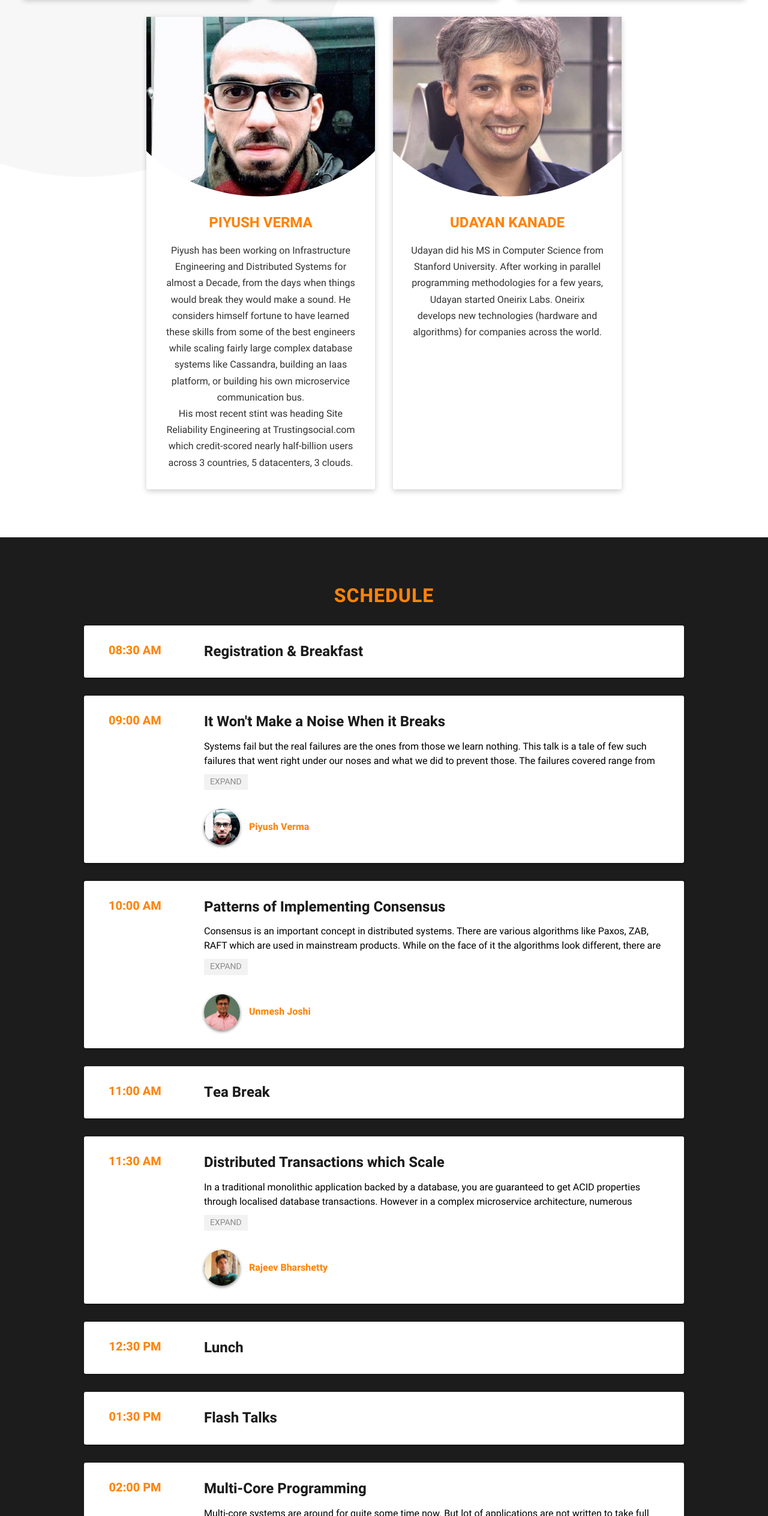
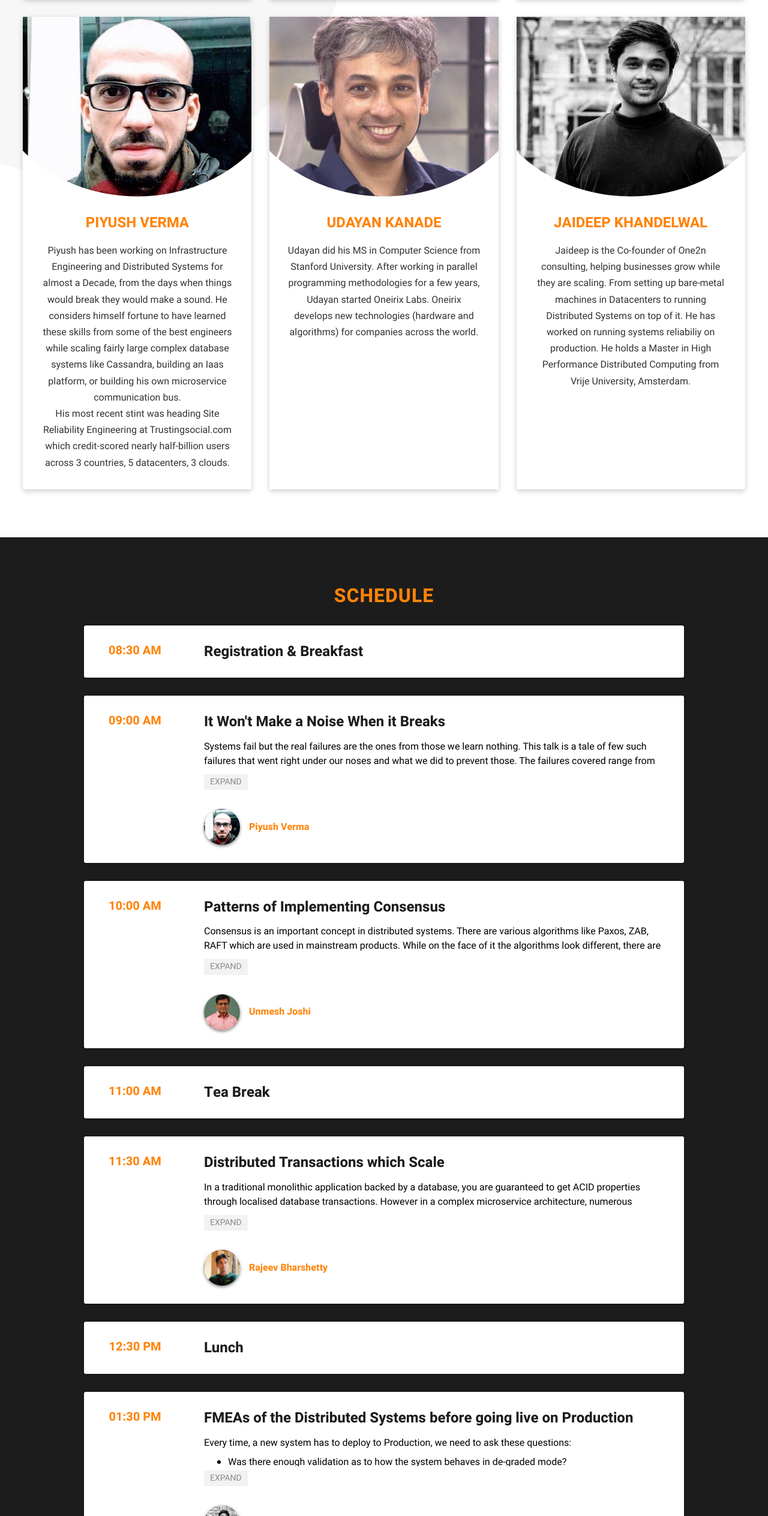
Before and after one commit to Ghaas-agency/dsconf19, a website: page src/index.pug in a window 1280 px wide. Shown: the part 1555-4083 px from the top of the page at 60% size. Drawn offline with nearby package versions, Linux system fonts and the light colour scheme; files that its build step writes are made by us from their sources; files whose address does not match are found by name.

Commit message:
add speaker

```diff
--- a/src/assets/scss/_page-2020.scss
+++ b/src/assets/scss/_page-2020.scss
@@ -477,6 +477,14 @@
           line-height: 1.5;
         }
 
+        li {
+          line-height: 1.5;
+        }
+
+        ul {
+          margin: 8px 0;
+        }
+
         button {
           &.read-more {
             display: inline-block;
--- a/src/index.pug
+++ b/src/index.pug
@@ -132,6 +132,12 @@ html(lang="en")
               p Udayan did his MS in Computer Science from Stanford University. After working in parallel programming methodologies for a few years, Udayan started Oneirix Labs. Oneirix develops new technologies (hardware and algorithms) for companies across the world.
               //- a(href="https://twitter.com/unmeshjoshi", target="_blank", rel="noopener noreferrer")
               //-   img(src="assets/img/twitter-white.svg", alt="twitter")
+            .index-speakers__item.flex-1
+              img.index-speakers__item--avatar(src="assets/img/jaideep-khandelwal.jpg", alt="Jaideep Khandelwal")
+              h3 Jaideep Khandelwal
+              p Jaideep is the Co-founder of One2n consulting, helping businesses grow while they are scaling. From setting up bare-metal machines in Datacenters to running Distributed Systems on top of it. He has worked on running systems reliabiliy on production. He holds a Master in High Performance Distributed Computing from Vrije University, Amsterdam.
+              //- a(href="https://twitter.com/unmeshjoshi", target="_blank", rel="noopener noreferrer")
+              //-   img(src="assets/img/twitter-white.svg", alt="twitter")
 
       section#schedule.index-schedule
         .container
@@ -197,19 +203,23 @@ html(lang="en")
             .index-schedule-item__left
               p 01:30 PM
             .index-schedule-item__right
-              h3 Flash Talks
-              //- .index-schedule-item__right--text
-              //-   p In this talk, we’ll go over the case study of Helpshift as a massively distributed architecture that sees 160,000 requests per second and cover topics with respect to problems that arise due to entropy. Topics will include, what data inconsistencies are in real world, Helpshift’s distributed architecture, initial attempts and why did they not work? We’lI also talk about isolating the root cause which results in data inaccuracies, the solution and mitigating unsolvable side effects of distributed architectures.
-              //- button.button-unstyled.read-more(type="button" onclick="expandTalkDescription(event);") EXPAND
-              //- button.button-unstyled.collapse(type="button" onclick="collapseTalkDescription(event);") COLLAPSE
-              //- .index-schedule-item__right--speaker
-              //-   .index-schedule-item__right--speaker-left
-              //-     img(src="assets/img/somya-maithani.jpg", alt="Somya Maithani")
-              //-   .index-schedule-item__right--speaker-right
-              //-     p Somya Maithani
+              h3 FMEAs of the Distributed Systems before going live on Production
+              .index-schedule-item__right--text
+                p Every time, a new system has to deploy to Production, we need to ask these questions:
+                ul
+                  li Was there enough validation as to how the system behaves in de-graded mode?
+                  li What trade-offs did we settle for in choosing CAP?
+                p This talk covers how to approach towards creating an FMEA(Failure Mode and Effect Analysis) report, understand known knowns and known unknowns to take an informed call before deploying to Production.  Every organization has its own set of the runtime environment and identifying the behaviour under those conditions for debugging and avoiding operation challenges.
+              button.button-unstyled.read-more(type="button" onclick="expandTalkDescription(event);") EXPAND
+              button.button-unstyled.collapse(type="button" onclick="collapseTalkDescription(event);") COLLAPSE
+              .index-schedule-item__right--speaker
+                .index-schedule-item__right--speaker-left
+                  img(src="assets/img/jaideep-khandelwal.jpg", alt="Jaideep Khandelwal")
+                .index-schedule-item__right--speaker-right
+                  p Jaideep Khandelwal
           .index-schedule-item#time-0200pm
             .index-schedule-item__left
-              p 02:00 PM
+              p 02:30 PM
             .index-schedule-item__right
               h3 Multi-Core Programming
               .index-schedule-item__right--text
@@ -223,12 +233,12 @@ html(lang="en")
                   p Manisha Salve
           .index-schedule-item.schedule-grey#time-0300pm
             .index-schedule-item__left
-              p 03:00 PM
+              p 03:30 PM
             .index-schedule-item__right
               h3 Tea Break
           .index-schedule-item#time-0400pm
             .index-schedule-item__left
-              p 03:30 PM
+              p 04:00 PM
             .index-schedule-item__right
               h3 Algorithmic Fault Tolerance: A Road Traffic Management Case Study
               .index-schedule-item__right--text
```
Also changed, not shown: src/assets/css/style.css, src/assets/img/jaideep-khandelwal.jpg (added), src/index.html.
